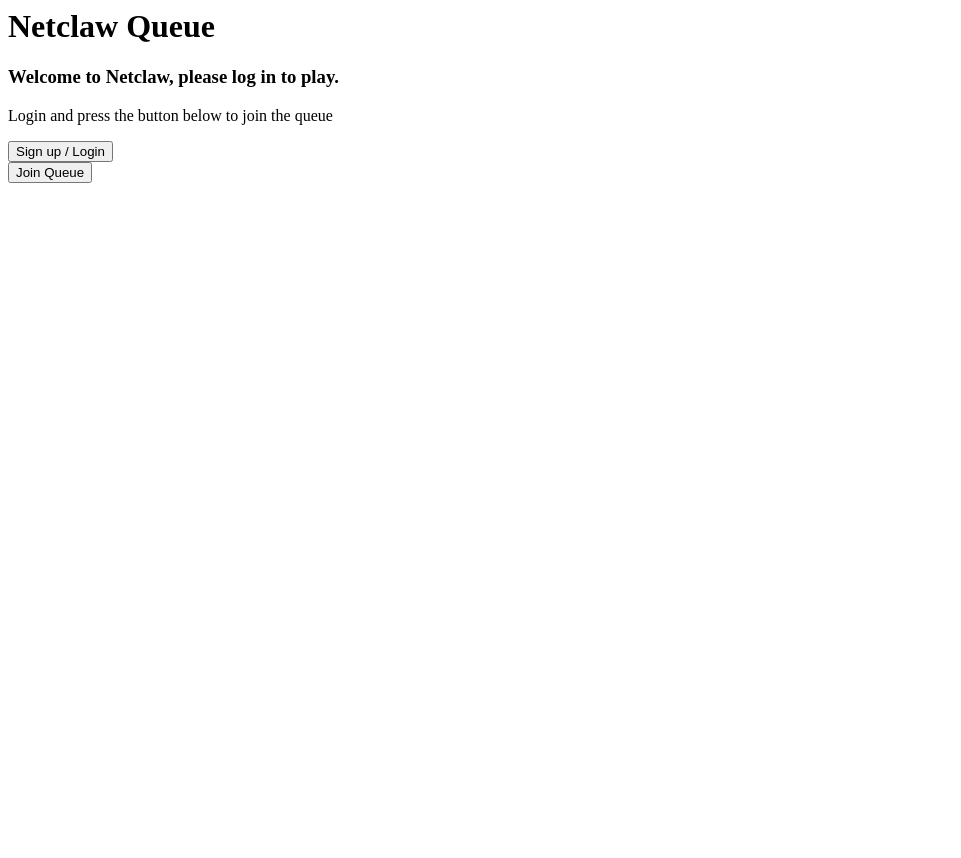
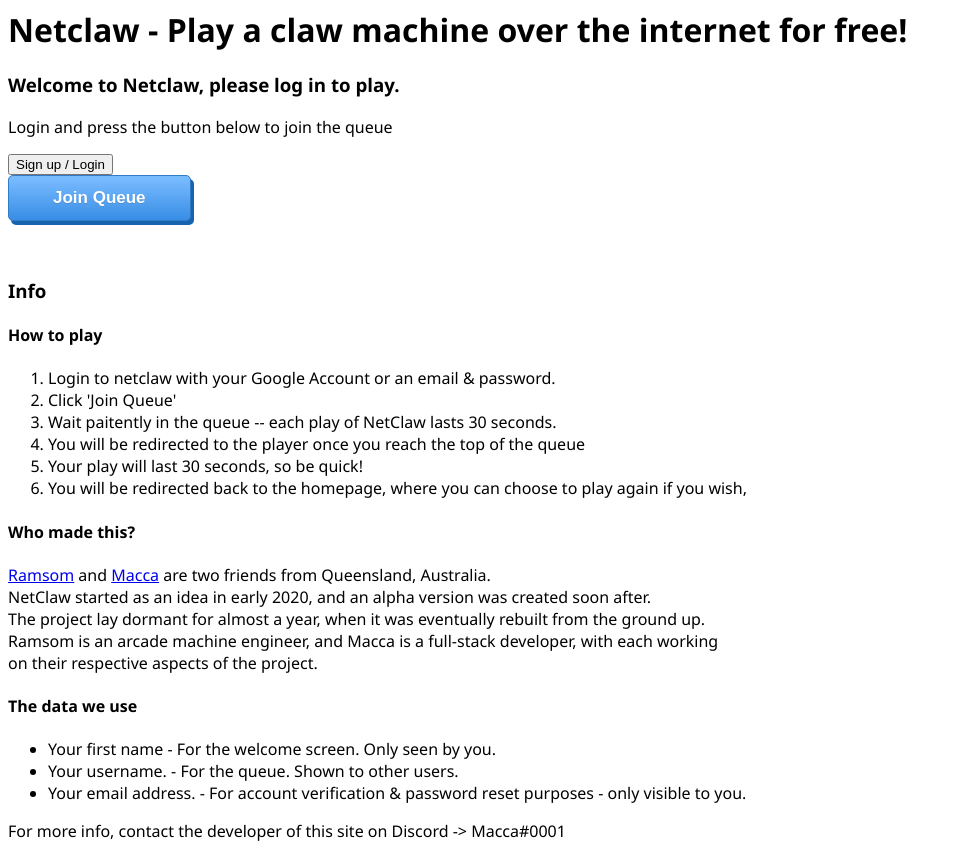
Before and after one commit to charliekmcmahon/netclaw-queue, a PHP site: page / in a window 1280 px wide. Shown: the whole page, without its empty margins (0-961 px from the left). Before the commit the page ends 183 px from the top, so only its background shows below. Run offline with PHP 8.4, Linux system fonts and the light colour scheme; some libraries are stand-ins or nearby versions.

Commit message:
Add files via upload

```diff
--- a/client.js
+++ b/client.js
@@ -3,11 +3,13 @@ console.log('js running');
 function joinQueue(){
 		console.log('btn prerssed');
 		var user_id1 = document.getElementById('user_name_label');
+		var user_id2 = document.getElementById('user_name');
 		document.cookie=`uuid=${user_id1}`;
 }
 
 document.getElementById("submitBtn").addEventListener("mouseover", myFunction);
 
 function myFunction(){
-			((document.getElementById("hiddenVal")).value) = (document.getElementById("user_name_label").textContent)
+			((document.getElementById("hiddenVal")).value) = (document.getElementById("user_name_label").textContent);
+			((document.getElementById("hiddenName")).value) = (document.getElementById("user_name_name").textContent);
 }
--- a/index.php
+++ b/index.php
@@ -3,16 +3,17 @@
 <html>
   <head>
     <meta charset="utf-8">
-    <title>Netclaw Queue</title>
+    <title>Netclaw - Play a claw machine over the internet for free</title>
 		<script
 			src="https://scripts.v1.authpack.io/index.js"
 			data-key="wga-client-key-6ed202d7ed2323b01de2499a6">
 		</script>
 		<script src="//ajax.googleapis.com/ajax/libs/jquery/2.1.1/jquery.min.js"></script>
+		<link rel="stylesheet" href="queue-index.css">
   </head>
   <body>
-    <h1>Netclaw Queue</h1>
-		<h3>Welcome to Netclaw, <span data-authpack="hide" data-value="user" data-trigger="present">please log in to play.</span> <span data-authpack="replace" data-value="user.name_given"></span> </h3>
+    <h1>Netclaw - Play a claw machine over the internet for free!</h1>
+		<h3>Welcome to Netclaw, <span data-authpack="hide" data-value="user" data-trigger="present">please log in to play.</span> <b style="color:darkgreen;"><span data-authpack="replace" data-value="user.name_given"></span></b> </h3>
     <p id="counter">Login and press the button below to join the queue</p>
 		<div data-authpack="hide" data-value="user" data-trigger="present">
 		<button data-authpack="open">
@@ -21,6 +22,7 @@
 		</div>
 		<form action="submit.php" method="get">
 		<input type="hidden" id="hiddenVal" name="var" value="hi"/>
+		<input type="hidden" id="hiddenName" name="name" value="hi"/>
 		<input
 			type = "submit"
 			class = "button"
@@ -33,6 +35,7 @@
 			onclick="myFunction()">
 		</form>
 		<p id="user_name_label" style="color:white;" data-authpack="replace" data-value="user.username"></p>
+		<p id="user_name_name" style="color:white;" data-authpack="replace" data-value="user.name_given"></p>
 		<script>
 		console.log('js running');
 
@@ -43,7 +46,26 @@
 		}
 
 		</script>
-
+		<br>
+		<h3>Info</h3>
+		<h4> How to play </h5>
+		<ol>
+		<li>Login to netclaw with your Google Account or an email & password.
+		<li>Click 'Join Queue'
+		<li>Wait paitently in the queue -- each play of NetClaw lasts 30 seconds.
+		<li>You will be redirected to the player once you reach the top of the queue
+		<li>Your play will last 30 seconds, so be quick!
+		<li>You will be redirected back to the homepage, where you can choose to play again if you wish,
+		</ol>
+		<h4>Who made this?</h4>
+		<p><a href="https://www.youtube.com/channel/UCo_gr8-NmNrjp6gATzX-mzw">Ramsom</a> and <a href="https://www.macca.xyz">Macca</a> are two friends from Queensland, Australia. <br> NetClaw started as an idea in early 2020, and an alpha version was created soon after. <br> The project lay dormant for almost a year, when it was eventually rebuilt from the ground up. <br> Ramsom is an arcade machine engineer, and Macca is a full-stack developer, with each working<br> on their respective aspects of the project.
+		<h4>The data we use</h5>
+		<ul>
+		<li>Your first name - For the welcome screen. Only seen by you.
+		<li>Your username. - For the queue. Shown to other users.
+		<li>Your email address. - For account verification & password reset purposes - only visible to you.
+		</ul>
+		<p>For more info, contact the developer of this site on Discord -> Macca#0001
   </body>
   <script src="client.js"></script>
 </html>
--- /dev/null
+++ b/queue-index.css
@@ -0,0 +1,28 @@
+body {
+
+    font-family: 'Segoe UI', Tahoma, Geneva, Verdana, sans-serif;
+}
+.button {
+	box-shadow: 3px 4px 0px 0px #1564ad;
+	background:linear-gradient(to bottom, #79bbff 5%, #378de5 100%);
+	background-color:#79bbff;
+	border-radius:5px;
+	border:1px solid #337bc4;
+	display:inline-block;
+	cursor:pointer;
+	color:#ffffff;
+	font-family:Arial;
+	font-size:17px;
+	font-weight:bold;
+	padding:12px 44px;
+	text-decoration:none;
+	text-shadow:0px 1px 0px #528ecc;
+}
+.button:hover {
+	background:linear-gradient(to bottom, #378de5 5%, #79bbff 100%);
+	background-color:#378de5;
+}
+.button:active {
+	position:relative;
+	top:1px;
+}
--- /dev/null
+++ b/stream.php
@@ -0,0 +1,6 @@
+<br>
+<br>
+<br>
+<center>
+<img class="stream" id="stream" style="-webkit-user-select: none;" src="http://ramcraft.ddns.net:8082/video" width="614" height="460">
+</center>
```
Also changed, not shown: player.php (+21 -5 lines), playing.php (+6 -3 lines), submit.php (+61 -8 lines).
